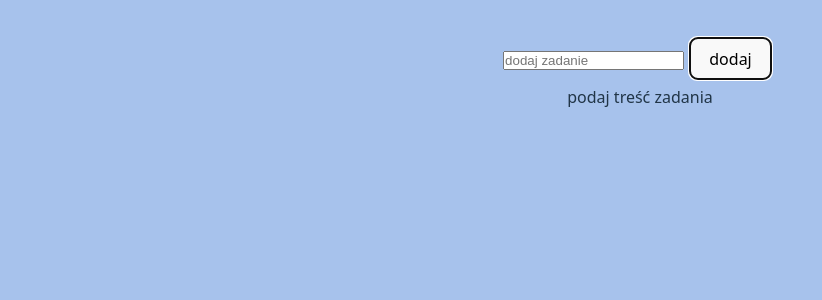
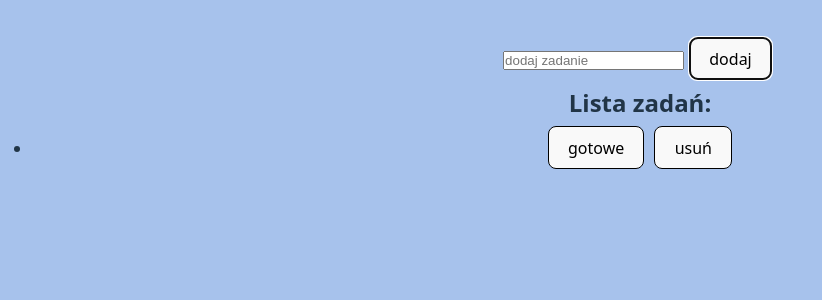
Before and after one commit to ewolwentowy/todo-list, a Vue app: page / in a window 1280 px wide. Both pictures are taken after a click on the button "dodaj". Shown: the top 300 px of the page, without its empty margins (0-822 px from the left). Built offline with nearby package versions, Linux system fonts and the light colour scheme.

Commit message:
w temacie dnia w sumie- całe zadanie poszło niby gładko, niby dobrze a jeden błąd mnie zablokował

```diff
--- a/src/App.vue
+++ b/src/App.vue
@@ -3,35 +3,35 @@ import TaskForm from "./components/TaskForm.vue";
 import {ref} from 'vue'
 import TaskList from "./components/TaskList.vue";
 
-const tabZadania = ref([])
+const tablicaZadan = ref([])
 
-function dodajZadanieDoTablicy(dodaj) {
-  const noweZadanie = {
-    id: tabZadania.value.length + 1,
-    trescZad: dodaj,
+function dodajDoTablicy(przekaz) {
+  const obj = {
+    id: tablicaZadan.value.length + 1,
+    tresc: przekaz,
     gotowe: false
   }
-  tabZadania.value.push(noweZadanie)
+  tablicaZadan.value.push(obj)
 }
 
-function gotoweZadanie(id) {
-  const zad = tabZadania.value.find(zad => zad.id === id)
-  zad.gotowe = !zad.gotowe
+function zadanieGotowe(id) {
+const zadanie = tablicaZadan.value.find(zadanie => zadanie.id === id)
+  zadanie.gotowe = !zadanie.gotowe
 }
 
-function usunZadanie(id) {
-  tabZadania.value = tabZadania.value.filter(zad => zad.id !== id)
+function zadanieUsun(id) {
+tablicaZadan.value = tablicaZadan.value.filter(zadanie => zadanie.id !== id)
 }
-
 
 </script>
 
 <template>
-  <task-form @dodaj="dodajZadanieDoTablicy"/>
-  <task-list :tabZadania="tabZadania"
-             @gotowe="gotoweZadanie"
-             @usun="usunZadanie"
+  <task-form @przekaz="dodajDoTablicy"/>
+  <task-list :tablicaZadan="tablicaZadan"
+             @gotowe="zadanieGotowe"
+             @usun="zadanieUsun"
   />
+
 </template>
 
 <style scoped>
--- a/src/components/TaskForm.vue
+++ b/src/components/TaskForm.vue
@@ -1,28 +1,19 @@
 <script setup>
-import {ref} from 'vue'
+import { ref } from 'vue'
 
-const emit = defineEmits(['dodaj'])
 const zadanie = ref('')
-const info = ref('')
+const emit = defineEmits(['przekaz'])
 
 function przekazZadanie() {
-  if(zadanie.value !== '') {
-    emit('dodaj', zadanie.value)
-    zadanie.value = ''
-    info.value = ''
-  } else {
-    info.value = 'podaj treść zadania'
-
-  }
+  emit('przekaz', zadanie.value)
+  zadanie.value = ''
 }
-
 </script>
 
 <template>
-  <input type="text" v-model="zadanie" @keyup.enter="przekazZadanie" autofocus placeholder="dodaj zadanie">
+
+  <input type="text" v-model="zadanie" placeholder="dodaj zadanie" autofocus @keyup.enter="przekazZadanie"/>
   <button @click="przekazZadanie">dodaj</button>
-  <br>
-  <label>{{ info }}</label>
 </template>
 
 
--- a/src/components/TaskItem.vue
+++ b/src/components/TaskItem.vue
@@ -1,15 +1,14 @@
 <script setup>
 
-const props = defineProps(['zad'])
-
+const props = defineProps(['zadanie'])
 const emit = defineEmits(['gotowe', 'usun'])
 
 function gotowe() {
-  emit('gotowe', props.zad.id)
+  emit('gotowe', props.zadanie.id)
 }
 
 function usun() {
-  emit('usun', props.zad.id)
+  emit('usun', props.zadanie.id)
 }
 
 </script>
@@ -17,11 +16,15 @@ function usun() {
 
 <template>
 
-  <div :class="{gotowe: zad.gotowe}">
-    {{ zad.trescZad }}
+  <div>
+    <span v-bind:class="{gotowe: zadanie.gotowe}">
+
+    {{ zadanie.tresc }}
+    </span>
     <button @click="gotowe">gotowe</button>
-    <button @click="usun">usun</button>
+    <button @click="usun">usuń</button>
   </div>
+
 
 </template>
 
@@ -31,5 +34,4 @@ function usun() {
   text-decoration: line-through;
 }
 
-
 </style>
--- a/src/components/TaskList.vue
+++ b/src/components/TaskList.vue
@@ -2,24 +2,24 @@
 
 import TaskItem from "./TaskItem.vue";
 
-const props = defineProps(['tabZadania'])
+const props = defineProps(['tablicaZadan'])
 const emit = defineEmits(['gotowe', 'usun'])
-
 
 </script>
 
 <template>
-
-  <ul>
-    <li v-for="zad in tabZadania" :key="zad.id">
-      <task-item :zad="zad"
-                 @gotowe="$emit('gotowe', zad.id)"
-                 @usun="$emit('usun', zad.id)"
+  <h2>
+    Lista zadań:
+  </h2>
+  <ul v-if="tablicaZadan.length > 0">
+    <li v-for="zadanie in tablicaZadan" :key="zadanie.id">
+      <task-item :zadanie="zadanie"
+                 @gotowe="$emit('gotowe', zadanie.id)"
+                 @usun="$emit('usun', zadanie.id)"
       />
     </li>
   </ul>
-
-
+  <label v-else>brak zadań na dziś!</label>
 </template>
 
 
```
